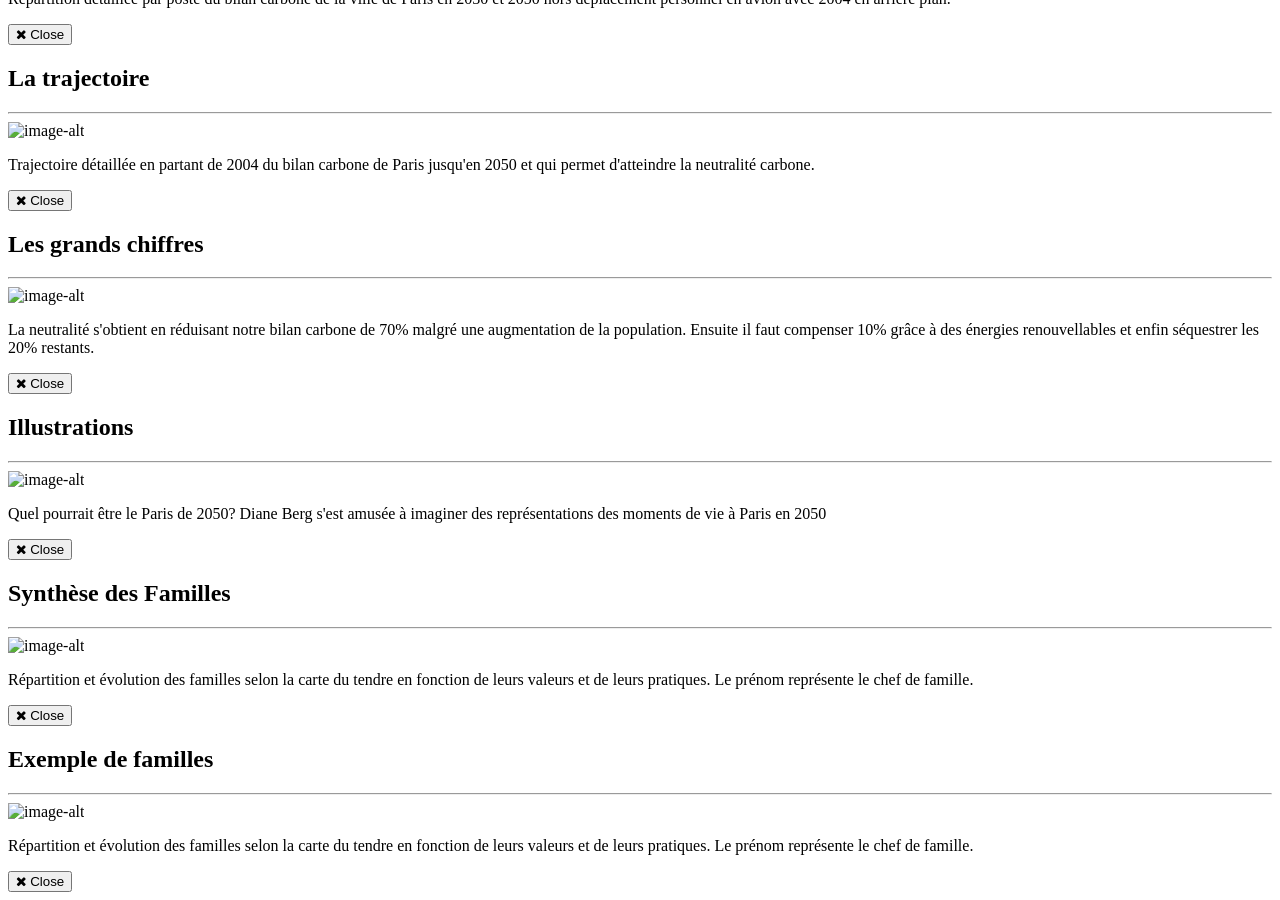
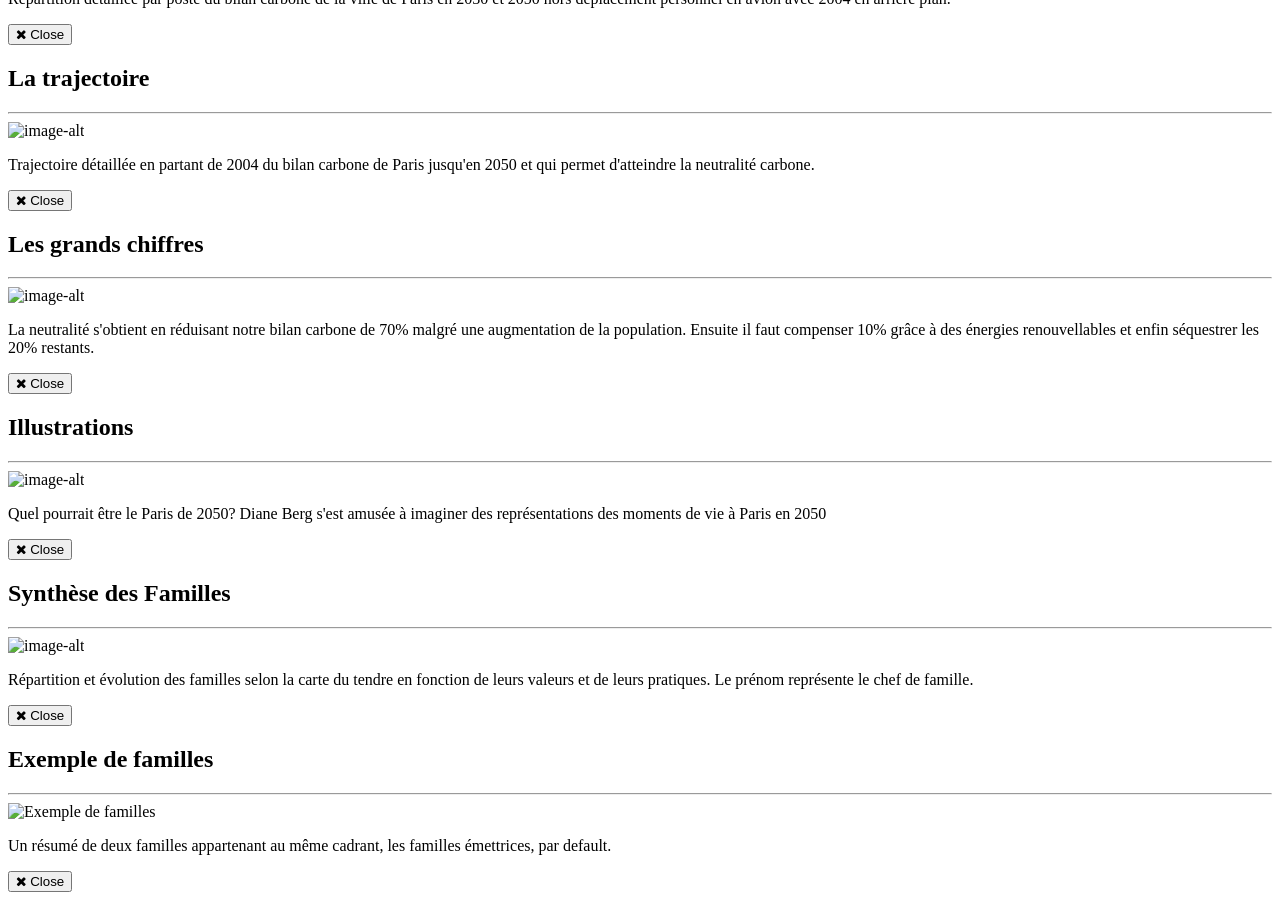
Before and after one commit to Alliages/alliages.github.io, a Jekyll site: the page built from _posts/2014-07-14-project-5.markdown, in a window 1280 px wide and 900 px high, scrolled down 4275 px. Built offline with Jekyll 4.4.1, drawn with Linux system fonts in a browser that asks for light colours; some web fonts are replaced.

Commit message:
Add files via upload

```diff
--- a/_posts/2014-07-14-project-5.markdown
+++ b/_posts/2014-07-14-project-5.markdown
@@ -6,9 +6,9 @@ modal-id: 5
 date: 2014-07-14
 img: familles.png
 thumbnail: familles-thumbnail.png
-alt: image-alt
-project-date: April 2014
-client: Start Bootstrap
-category: Web Development
-description: Répartition et évolution des familles selon la carte du tendre en fonction de leurs valeurs et de leurs pratiques. Le prénom représente le chef de famille.
+alt: Exemple de familles
+project-date: 2016
+client: Elioth
+category: Elioth
+description: Un résumé de deux familles appartenant au même cadrant, les familles émettrices, par default.
 ---
```
